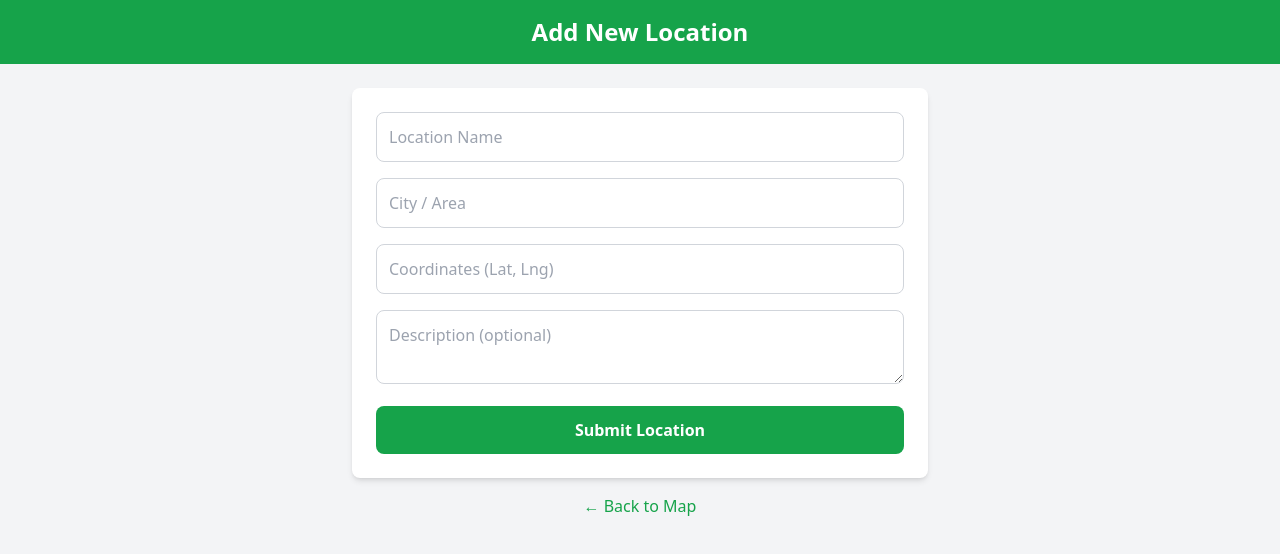
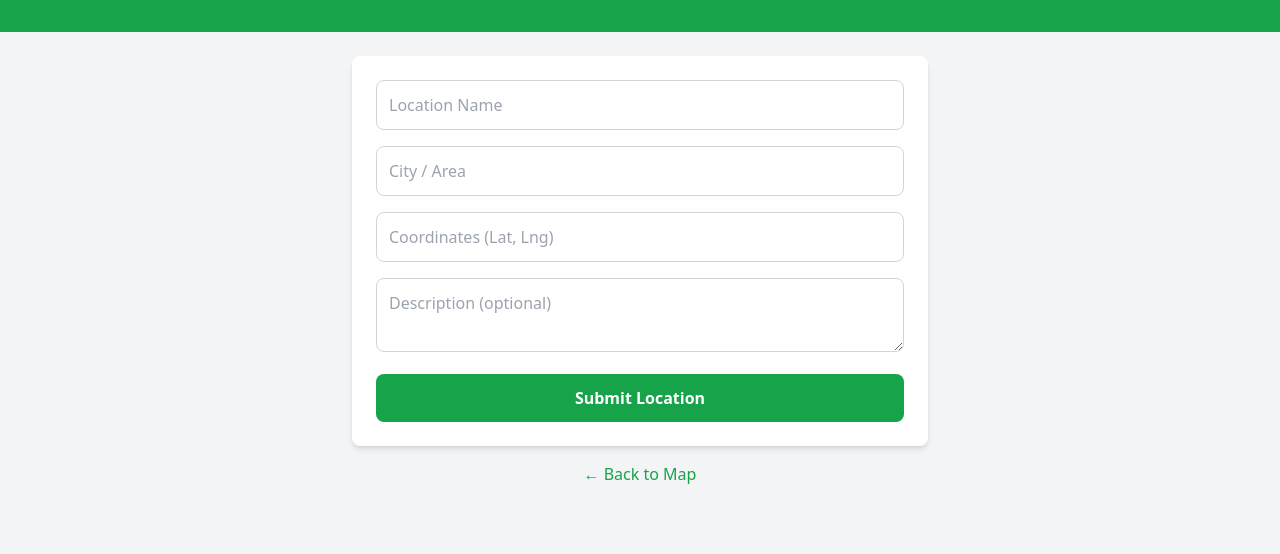
Before and after one commit to Pranav-Khatade/SudanFoodConnect, a plain HTML site: page add.html in a window 1280 px wide. Drawn offline with nearby package versions, Linux system fonts and the light colour scheme.

Commit message:
add.html

```diff
--- a/add.html
+++ b/add.html
@@ -9,7 +9,7 @@
 <body class="bg-gray-100 font-sans">
 
   <header class="bg-green-600 text-white p-4 text-center text-2xl font-bold">
-    Add New Location
+
   </header>
 
   <!-- Form -->
```
